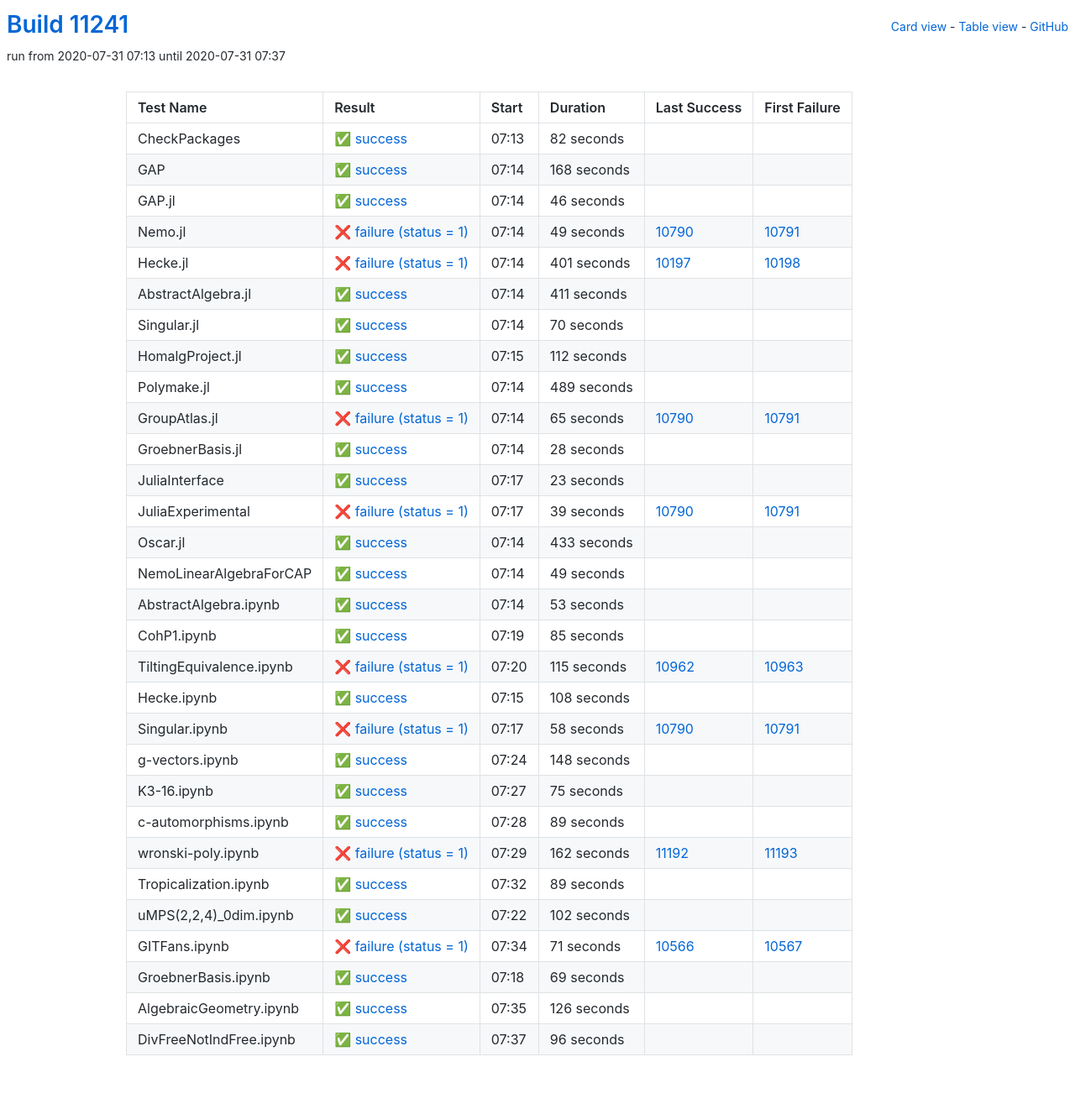
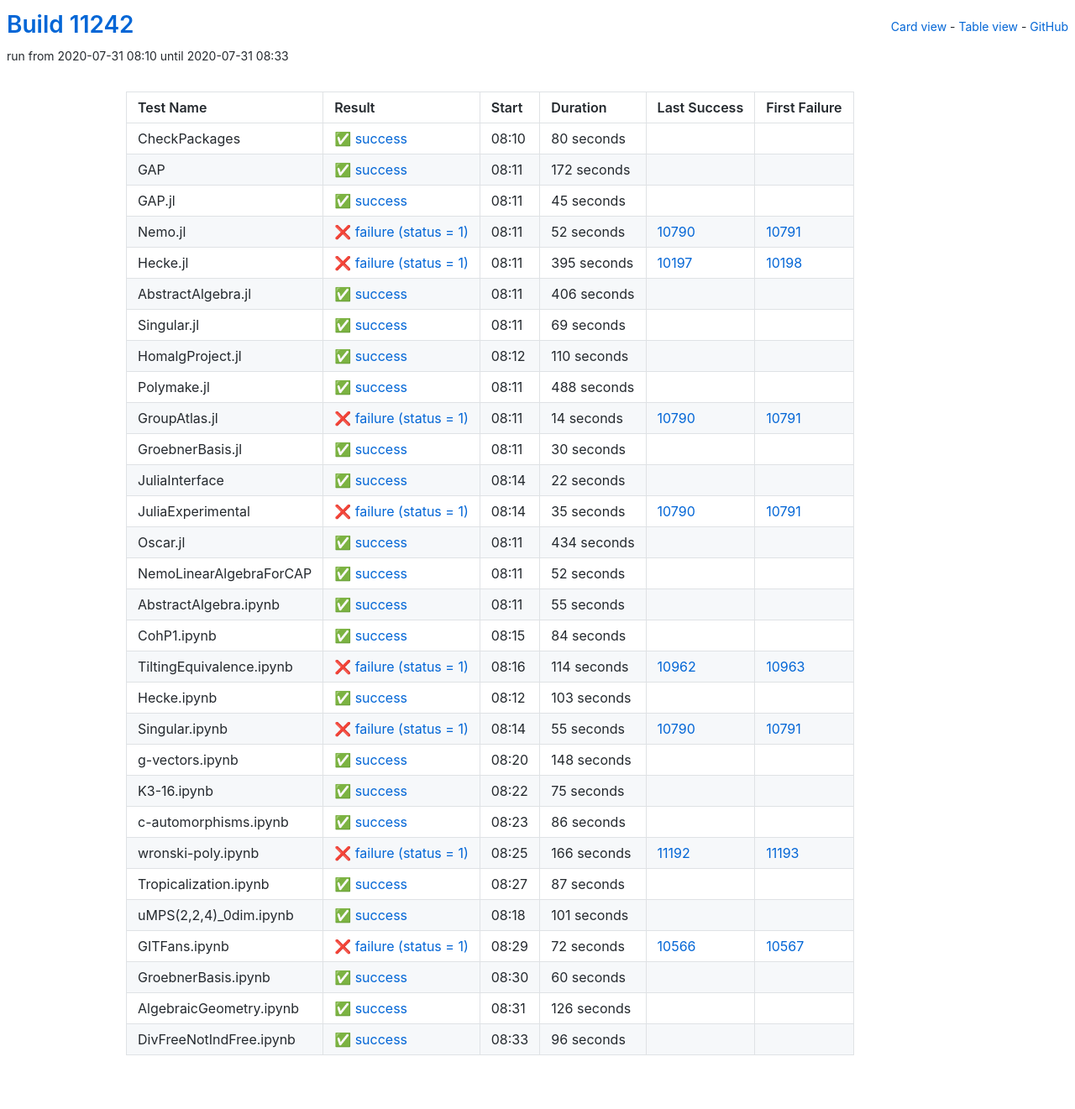
Before and after one commit to oscar-system/oscar-ci-status, a Jekyll site: the page built from table.html, in a window 1280 px wide. Shown: the whole page at 84% size. Built offline with Jekyll 4.4.1, drawn with Linux system fonts in a browser that asks for light colours.

Commit message:
Build #11242

```diff
--- a/_data/ci.yml
+++ b/_data/ci.yml
@@ -1,6 +1,6 @@
 ---
-build: 11241
-build_url: https://oscarci.mathematik.uni-kl.de/job/oscar/11241/
+build: 11242
+build_url: https://oscarci.mathematik.uni-kl.de/job/oscar/11242/
 job: oscar
 organization: oscar-system
 repo: oscar-ci-status
@@ -8,248 +8,248 @@
 tests:
 - name: CheckPackages
   id: checkpackages
-  log: https://oscarci.mathematik.uni-kl.de/job/oscar/11241/artifact/logs/build-11241/CheckPackages.log
-  start: 2020-07-31 07:13
+  log: https://oscarci.mathematik.uni-kl.de/job/oscar/11242/artifact/logs/build-11242/CheckPackages.log
+  start: 2020-07-31 08:10
   success: true
   exitcode: 0
   status: success
-  duration: 82
+  duration: 80
   last_success: false
   last_success_url:
   first_failure: false
   first_failure_url:
 - name: GAP
   id: gap
-  log: https://oscarci.mathematik.uni-kl.de/job/oscar/11241/artifact/logs/build-11241/GAP.log
-  start: 2020-07-31 07:14
+  log: https://oscarci.mathematik.uni-kl.de/job/oscar/11242/artifact/logs/build-11242/GAP.log
+  start: 2020-07-31 08:11
   success: true
   exitcode: 0
   status: success
-  duration: 168
+  duration: 172
   last_success: false
   last_success_url:
   first_failure: false
   first_failure_url:
 - name: GAP.jl
   id: gap-jl
-  log: https://oscarci.mathematik.uni-kl.de/job/oscar/11241/artifact/logs/build-11241/GAP.jl.log
-  start: 2020-07-31 07:14
+  log: https://oscarci.mathematik.uni-kl.de/job/oscar/11242/artifact/logs/build-11242/GAP.jl.log
+  start: 2020-07-31 08:11
   success: true
   exitcode: 0
   status: success
-  duration: 46
+  duration: 45
   last_success: false
   last_success_url:
   first_failure: false
   first_failure_url:
 - name: Nemo.jl
   id: nemo-jl
-  log: https://oscarci.mathematik.uni-kl.de/job/oscar/11241/artifact/logs/build-11241/Nemo.jl.log
-  start: 2020-07-31 07:14
+  log: https://oscarci.mathematik.uni-kl.de/job/oscar/11242/artifact/logs/build-11242/Nemo.jl.log
+  start: 2020-07-31 08:11
   success: false
   exitcode: 1
   status: failure
-  duration: 49
+  duration: 52
   last_success: 10790
   last_success_url: https://oscarci.mathematik.uni-kl.de/job/oscar/10790/
   first_failure: 10791
   first_failure_url: https://oscarci.mathematik.uni-kl.de/job/oscar/10791/
 - name: Hecke.jl
   id: hecke-jl
-  log: https://oscarci.mathematik.uni-kl.de/job/oscar/11241/artifact/logs/build-11241/Hecke.jl.log
-  start: 2020-07-31 07:14
+  log: https://oscarci.mathematik.uni-kl.de/job/oscar/11242/artifact/logs/build-11242/Hecke.jl.log
+  start: 2020-07-31 08:11
   success: false
   exitcode: 1
   status: failure
-  duration: 401
+  duration: 395
   last_success: 10197
   last_success_url: https://oscarci.mathematik.uni-kl.de/job/oscar/10197/
   first_failure: 10198
   first_failure_url: https://oscarci.mathematik.uni-kl.de/job/oscar/10198/
 - name: AbstractAlgebra.jl
   id: abstractalgebra-jl
-  log: https://oscarci.mathematik.uni-kl.de/job/oscar/11241/artifact/logs/build-11241/AbstractAlgebra.jl.log
-  start: 2020-07-31 07:14
+  log: https://oscarci.mathematik.uni-kl.de/job/oscar/11242/artifact/logs/build-11242/AbstractAlgebra.jl.log
+  start: 2020-07-31 08:11
   success: true
   exitcode: 0
   status: success
-  duration: 411
+  duration: 406
   last_success: false
   last_success_url:
   first_failure: false
   first_failure_url:
 - name: Singular.jl
   id: singular-jl
-  log: https://oscarci.mathematik.uni-kl.de/job/oscar/11241/artifact/logs/build-11241/Singular.jl.log
-  start: 2020-07-31 07:14
+  log: https://oscarci.mathematik.uni-kl.de/job/oscar/11242/artifact/logs/build-11242/Singular.jl.log
+  start: 2020-07-31 08:11
   success: true
   exitcode: 0
   status: success
-  duration: 70
+  duration: 69
   last_success: false
   last_success_url:
   first_failure: false
   first_failure_url:
 - name: HomalgProject.jl
   id: homalgproject-jl
-  log: https://oscarci.mathematik.uni-kl.de/job/oscar/11241/artifact/logs/build-11241/HomalgProject.jl.log
-  start: 2020-07-31 07:15
+  log: https://oscarci.mathematik.uni-kl.de/job/oscar/11242/artifact/logs/build-11242/HomalgProject.jl.log
+  start: 2020-07-31 08:12
   success: true
   exitcode: 0
   status: success
-  duration: 112
+  duration: 110
   last_success: false
   last_success_url:
   first_failure: false
   first_failure_url:
 - name: Polymake.jl
   id: polymake-jl
-  log: https://oscarci.mathematik.uni-kl.de/job/oscar/11241/artifact/logs/build-11241/Polymake.jl.log
-  start: 2020-07-31 07:14
+  log: https://oscarci.mathematik.uni-kl.de/job/oscar/11242/artifact/logs/build-11242/Polymake.jl.log
+  start: 2020-07-31 08:11
   success: true
   exitcode: 0
   status: success
-  duration: 489
+  duration: 488
   last_success: false
   last_success_url:
   first_failure: false
   first_failure_url:
 - name: GroupAtlas.jl
   id: groupatlas-jl
-  log: https://oscarci.mathematik.uni-kl.de/job/oscar/11241/artifact/logs/build-11241/GroupAtlas.jl.log
-  start: 2020-07-31 07:14
+  log: https://oscarci.mathematik.uni-kl.de/job/oscar/11242/artifact/logs/build-11242/GroupAtlas.jl.log
+  start: 2020-07-31 08:11
   success: false
   exitcode: 1
   status: failure
-  duration: 65
+  duration: 14
   last_success: 10790
   last_success_url: https://oscarci.mathematik.uni-kl.de/job/oscar/10790/
   first_failure: 10791
   first_failure_url: https://oscarci.mathematik.uni-kl.de/job/oscar/10791/
 - name: GroebnerBasis.jl
   id: groebnerbasis-jl
-  log: https://oscarci.mathematik.uni-kl.de/job/oscar/11241/artifact/logs/build-11241/GroebnerBasis.jl.log
-  start: 2020-07-31 07:14
+  log: https://oscarci.mathematik.uni-kl.de/job/oscar/11242/artifact/logs/build-11242/GroebnerBasis.jl.log
+  start: 2020-07-31 08:11
   success: true
   exitcode: 0
   status: success
-  duration: 28
+  duration: 30
   last_success: false
   last_success_url:
   first_failure: false
   first_failure_url:
 - name: JuliaInterface
   id: juliainterface
-  log: https://oscarci.mathematik.uni-kl.de/job/oscar/11241/artifact/logs/build-11241/JuliaInterface.log
-  start: 2020-07-31 07:17
+  log: https://oscarci.mathematik.uni-kl.de/job/oscar/11242/artifact/logs/build-11242/JuliaInterface.log
+  start: 2020-07-31 08:14
   success: true
   exitcode: 0
   status: success
-  duration: 23
+  duration: 22
   last_success: false
   last_success_url:
   first_failure: false
   first_failure_url:
 - name: JuliaExperimental
   id: juliaexperimental
-  log: https://oscarci.mathematik.uni-kl.de/job/oscar/11241/artifact/logs/build-11241/JuliaExperimental.log
-  start: 2020-07-31 07:17
+  log: https://oscarci.mathematik.uni-kl.de/job/oscar/11242/artifact/logs/build-11242/JuliaExperimental.log
+  start: 2020-07-31 08:14
   success: false
   exitcode: 1
   status: failure
-  duration: 39
+  duration: 35
   last_success: 10790
   last_success_url: https://oscarci.mathematik.uni-kl.de/job/oscar/10790/
   first_failure: 10791
   first_failure_url: https://oscarci.mathematik.uni-kl.de/job/oscar/10791/
 - name: Oscar.jl
   id: oscar-jl
-  log: https://oscarci.mathematik.uni-kl.de/job/oscar/11241/artifact/logs/build-11241/Oscar.jl.log
-  start: 2020-07-31 07:14
+  log: https://oscarci.mathematik.uni-kl.de/job/oscar/11242/artifact/logs/build-11242/Oscar.jl.log
+  start: 2020-07-31 08:11
   success: true
   exitcode: 0
   status: success
-  duration: 433
+  duration: 434
   last_success: false
   last_success_url:
   first_failure: false
   first_failure_url:
 - name: NemoLinearAlgebraForCAP
   id: nemolinearalgebraforcap
-  log: https://oscarci.mathematik.uni-kl.de/job/oscar/11241/artifact/logs/build-11241/NemoLinearAlgebraForCAP.log
-  start: 2020-07-31 07:14
+  log: https://oscarci.mathematik.uni-kl.de/job/oscar/11242/artifact/logs/build-11242/NemoLinearAlgebraForCAP.log
+  start: 2020-07-31 08:11
   success: true
   exitcode: 0
   status: success
-  duration: 49
+  duration: 52
   last_success: false
   last_success_url:
   first_failure: false
   first_failure_url:
 - name: AbstractAlgebra.ipynb
   id: abstractalgebra-ipynb
-  log: https://oscarci.mathematik.uni-kl.de/job/oscar/11241/artifact/logs/build-11241/AbstractAlgebra.ipynb.log
-  start: 2020-07-31 07:14
+  log: https://oscarci.mathematik.uni-kl.de/job/oscar/11242/artifact/logs/build-11242/AbstractAlgebra.ipynb.log
+  start: 2020-07-31 08:11
   success: true
   exitcode: 0
   status: success
-  duration: 53
+  duration: 55
   last_success: false
   last_success_url:
   first_failure: false
   first_failure_url:
 - name: CohP1.ipynb
   id: cohp1-ipynb
-  log: https://oscarci.mathematik.uni-kl.de/job/oscar/11241/artifact/logs/build-11241/CohP1.ipynb.log
-  start: 2020-07-31 07:19
+  log: https://oscarci.mathematik.uni-kl.de/job/oscar/11242/artifact/logs/build-11242/CohP1.ipynb.log
+  start: 2020-07-31 08:15
   success: true
   exitcode: 0
   status: success
-  duration: 85
+  duration: 84
   last_success: false
   last_success_url:
   first_failure: false
   first_failure_url:
 - name: TiltingEquivalence.ipynb
   id: tiltingequivalence-ipynb
-  log: https://oscarci.mathematik.uni-kl.de/job/oscar/11241/artifact/logs/build-11241/TiltingEquivalence.ipynb.log
-  start: 2020-07-31 07:20
+  log: https://oscarci.mathematik.uni-kl.de/job/oscar/11242/artifact/logs/build-11242/TiltingEquivalence.ipynb.log
+  start: 2020-07-31 08:16
   success: false
   exitcode: 1
   status: failure
-  duration: 115
+  duration: 114
   last_success: 10962
   last_success_url: https://oscarci.mathematik.uni-kl.de/job/oscar/10962/
   first_failure: 10963
   first_failure_url: https://oscarci.mathematik.uni-kl.de/job/oscar/10963/
 - name: Hecke.ipynb
   id: hecke-ipynb
-  log: https://oscarci.mathematik.uni-kl.de/job/oscar/11241/artifact/logs/build-11241/Hecke.ipynb.log
-  start: 2020-07-31 07:15
+  log: https://oscarci.mathematik.uni-kl.de/job/oscar/11242/artifact/logs/build-11242/Hecke.ipynb.log
+  start: 2020-07-31 08:12
   success: true
   exitcode: 0
   status: success
-  duration: 108
+  duration: 103
   last_success: false
   last_success_url:
   first_failure: false
   first_failure_url:
 - name: Singular.ipynb
   id: singular-ipynb
-  log: https://oscarci.mathematik.uni-kl.de/job/oscar/11241/artifact/logs/build-11241/Singular.ipynb.log
-  start: 2020-07-31 07:17
+  log: https://oscarci.mathematik.uni-kl.de/job/oscar/11242/artifact/logs/build-11242/Singular.ipynb.log
+  start: 2020-07-31 08:14
   success: false
   exitcode: 1
   status: failure
-  duration: 58
+  duration: 55
   last_success: 10790
   last_success_url: https://oscarci.mathematik.uni-kl.de/job/oscar/10790/
   first_failure: 10791
   first_failure_url: https://oscarci.mathematik.uni-kl.de/job/oscar/10791/
 - name: g-vectors.ipynb
   id: g-vectors-ipynb
-  log: https://oscarci.mathematik.uni-kl.de/job/oscar/11241/artifact/logs/build-11241/g-vectors.ipynb.log
-  start: 2020-07-31 07:24
+  log: https://oscarci.mathematik.uni-kl.de/job/oscar/11242/artifact/logs/build-11242/g-vectors.ipynb.log
+  start: 2020-07-31 08:20
   success: true
   exitcode: 0
   status: success
@@ -260,8 +260,8 @@
   first_failure_url:
 - name: K3-16.ipynb
   id: k3-16-ipynb
-  log: https://oscarci.mathematik.uni-kl.de/job/oscar/11241/artifact/logs/build-11241/K3-16.ipynb.log
-  start: 2020-07-31 07:27
+  log: https://oscarci.mathematik.uni-kl.de/job/oscar/11242/artifact/logs/build-11242/K3-16.ipynb.log
+  start: 2020-07-31 08:22
   success: true
   exitcode: 0
   status: success
@@ -272,80 +272,80 @@
   first_failure_url:
 - name: c-automorphisms.ipynb
   id: c-automorphisms-ipynb
-  log: https://oscarci.mathematik.uni-kl.de/job/oscar/11241/artifact/logs/build-11241/c-automorphisms.ipynb.log
-  start: 2020-07-31 07:28
+  log: https://oscarci.mathematik.uni-kl.de/job/oscar/11242/artifact/logs/build-11242/c-automorphisms.ipynb.log
+  start: 2020-07-31 08:23
   success: true
   exitcode: 0
   status: success
-  duration: 89
+  duration: 86
   last_success: false
   last_success_url:
   first_failure: false
   first_failure_url:
 - name: wronski-poly.ipynb
   id: wronski-poly-ipynb
-  log: https://oscarci.mathematik.uni-kl.de/job/oscar/11241/artifact/logs/build-11241/wronski-poly.ipynb.log
-  start: 2020-07-31 07:29
+  log: https://oscarci.mathematik.uni-kl.de/job/oscar/11242/artifact/logs/build-11242/wronski-poly.ipynb.log
+  start: 2020-07-31 08:25
   success: false
   exitcode: 1
   status: failure
-  duration: 162
+  duration: 166
   last_success: 11192
   last_success_url: https://oscarci.mathematik.uni-kl.de/job/oscar/11192/
   first_failure: 11193
   first_failure_url: https://oscarci.mathematik.uni-kl.de/job/oscar/11193/
 - name: Tropicalization.ipynb
   id: tropicalization-ipynb
-  log: https://oscarci.mathematik.uni-kl.de/job/oscar/11241/artifact/logs/build-11241/Tropicalization.ipynb.log
-  start: 2020-07-31 07:32
+  log: https://oscarci.mathematik.uni-kl.de/job/oscar/11242/artifact/logs/build-11242/Tropicalization.ipynb.log
+  start: 2020-07-31 08:27
   success: true
   exitcode: 0
   status: success
-  duration: 89
+  duration: 87
   last_success: false
   last_success_url:
   first_failure: false
   first_failure_url:
 - name: uMPS(2,2,4)_0dim.ipynb
   id: umps-2-2-4-0dim-ipynb
-  log: https://oscarci.mathematik.uni-kl.de/job/oscar/11241/artifact/logs/build-11241/uMPS-2-2-4-_0dim.ipynb.log
-  start: 2020-07-31 07:22
+  log: https://oscarci.mathematik.uni-kl.de/job/oscar/11242/artifact/logs/build-11242/uMPS-2-2-4-_0dim.ipynb.log
+  start: 2020-07-31 08:18
   success: true
   exitcode: 0
   status: success
-  duration: 102
+  duration: 101
   last_success: false
   last_success_url:
   first_failure: false
   first_failure_url:
 - name: GITFans.ipynb
   id: gitfans-ipynb
-  log: https://oscarci.mathematik.uni-kl.de/job/oscar/11241/artifact/logs/build-11241/GITFans.ipynb.log
-  start: 2020-07-31 07:34
+  log: https://oscarci.mathematik.uni-kl.de/job/oscar/11242/artifact/logs/build-11242/GITFans.ipynb.log
+  start: 2020-07-31 08:29
   success: false
   exitcode: 1
   status: failure
-  duration: 71
+  duration: 72
   last_success: 10566
   last_success_url: https://oscarci.mathematik.uni-kl.de/job/oscar/10566/
   first_failure: 10567
   first_failure_url: https://oscarci.mathematik.uni-kl.de/job/oscar/10567/
 - name: GroebnerBasis.ipynb
   id: groebnerbasis-ipynb
-  log: https://oscarci.mathematik.uni-kl.de/job/oscar/11241/artifact/logs/build-11241/GroebnerBasis.ipynb.log
-  start: 2020-07-31 07:18
+  log: https://oscarci.mathematik.uni-kl.de/job/oscar/11242/artifact/logs/build-11242/GroebnerBasis.ipynb.log
+  start: 2020-07-31 08:30
   success: true
   exitcode: 0
   status: success
-  duration: 69
+  duration: 60
   last_success: false
   last_success_url:
   first_failure: false
   first_failure_url:
 - name: AlgebraicGeometry.ipynb
   id: algebraicgeometry-ipynb
-  log: https://oscarci.mathematik.uni-kl.de/job/oscar/11241/artifact/logs/build-11241/AlgebraicGeometry.ipynb.log
-  start: 2020-07-31 07:35
+  log: https://oscarci.mathematik.uni-kl.de/job/oscar/11242/artifact/logs/build-11242/AlgebraicGeometry.ipynb.log
+  start: 2020-07-31 08:31
   success: true
   exitcode: 0
   status: success
@@ -356,8 +356,8 @@
   first_failure_url:
 - name: DivFreeNotIndFree.ipynb
   id: divfreenotindfree-ipynb
-  log: https://oscarci.mathematik.uni-kl.de/job/oscar/11241/artifact/logs/build-11241/DivFreeNotIndFree.ipynb.log
-  start: 2020-07-31 07:37
+  log: https://oscarci.mathematik.uni-kl.de/job/oscar/11242/artifact/logs/build-11242/DivFreeNotIndFree.ipynb.log
+  start: 2020-07-31 08:33
   success: true
   exitcode: 0
   status: success
```
Also changed, not shown: README.md.
